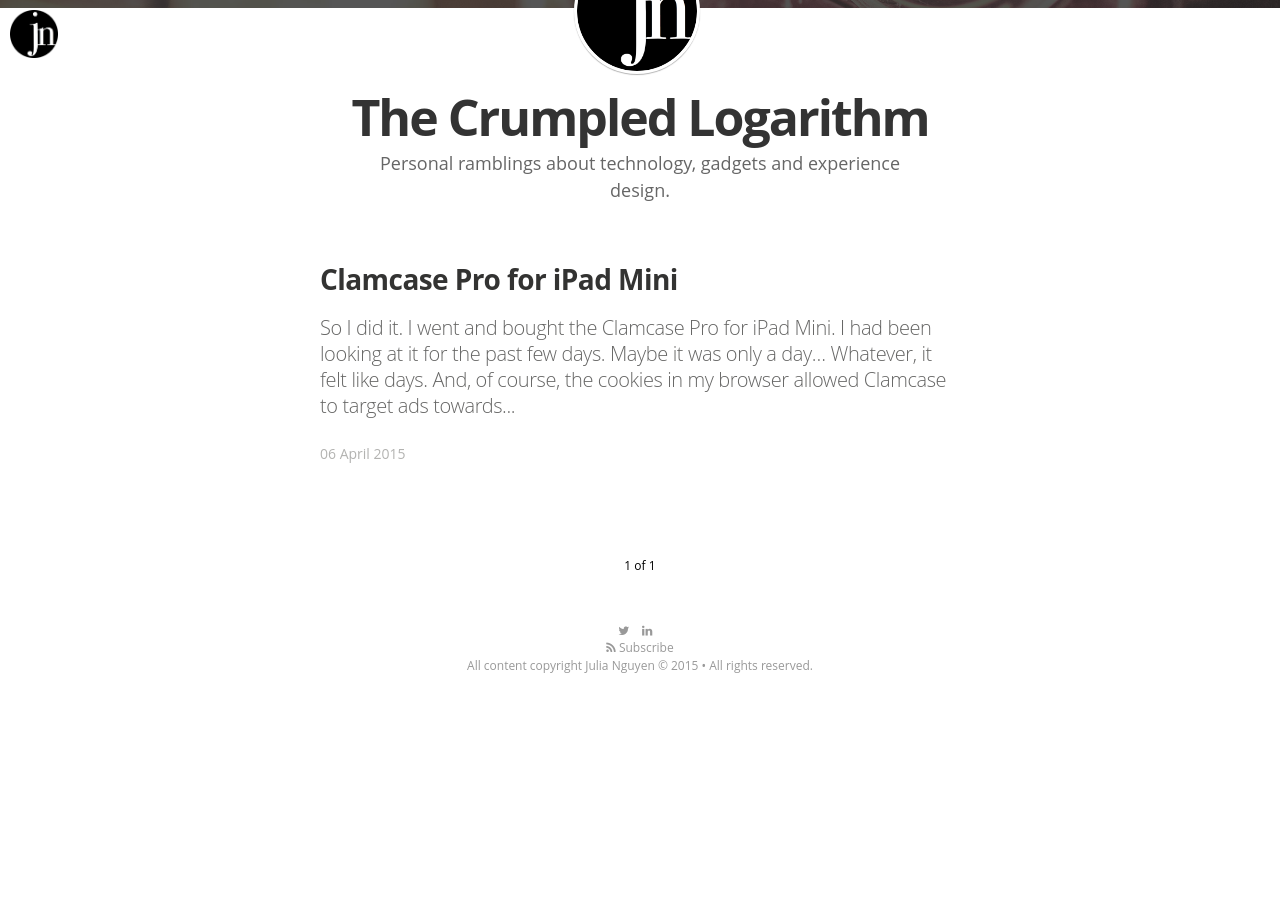
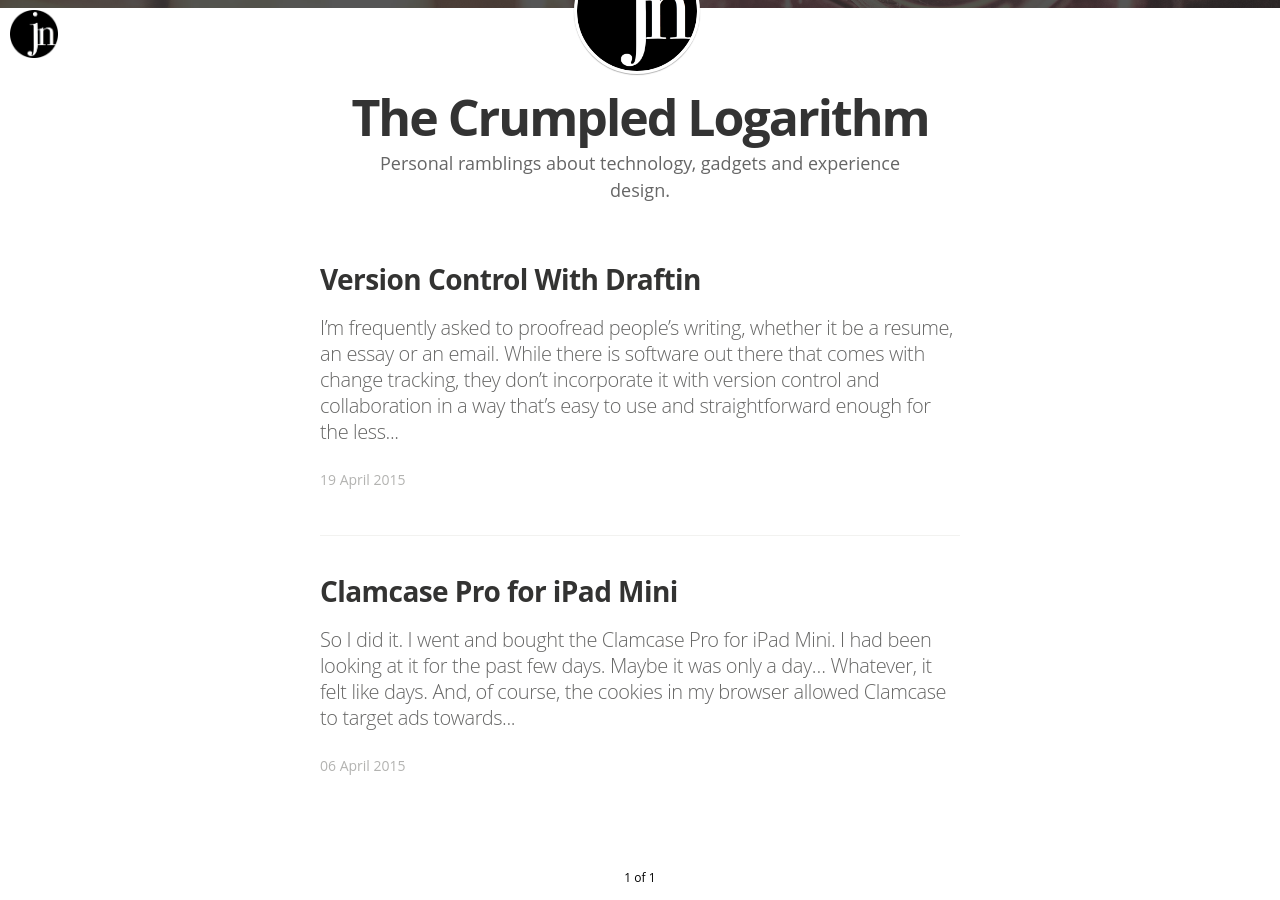
Before and after one commit to uxjulia/jekyll-blog, a Jekyll site: the page built from index.html, in a window 1280 px wide and 900 px high, scrolled down 442 px. Built offline with Jekyll 4.4.1, drawn with Linux system fonts in a browser that asks for light colours; nearby versions of some CDN libraries; some web fonts are replaced; Markdown is read by kramdown in place of the engine named in the settings; the list of posts is cut into pages by our own code; before the commit the page ends 1165 px from its top, so only the background shows below that; some of the changed lines change nothing that is shown.

Commit message:
merge from master

```diff
--- a/_drafts/draftin.md
+++ b/_posts/2015-04-19-Version-Control-With-Draftin.md
@@ -1,14 +1,10 @@
 ---
-layout: post
-title:  "Using Draftin for Version Control"
-date:   2015-04-17
 categories: Websites
 ---
-
 I’m frequently asked to proofread people’s writing, whether it be a resume, an essay or an email. While there is software out there that comes with change tracking, they don’t incorporate it with version control and collaboration in a way that’s easy to use and straightforward enough for the less than tech-savvy.
 
 A while back, I had scoured the internet for a “GitHub” for writers. Basically a tool that would give me version control, allow multiple people to collaborate at once, easily distinguish any changes that were made and subsequently reject or accept those changes.
 
-The solution that I found was in the form of a website: ![draftin.com](http://www.draftin.com). It’s a barebones site with very little fluff and gets right to the point. You can start your writing project right there, or paste in writing from an outside source. It keeps track of all your changes and allows you to share your writing for feedback or, like in my case, share the edits you’ve made to someone else’s writing. It’s completely free to use but if you like the service, you can donate by buying a monthly or yearly subscription to help maintain the site.
+The solution that I found was in the form of a website: [draftin.com](http://www.draftin.com). It’s a barebones site with very little fluff and gets right to the point. You can start your writing project right there, or paste in writing from an outside source. It keeps track of all your changes and allows you to share your writing for feedback or, like in my case, share the edits you’ve made to someone else’s writing. It’s completely free to use but if you like the service, you can donate by buying a monthly or yearly subscription to help maintain the site.
 
 The great thing is that all of the change tracking features work even if everything was done outside of the website. For example, I had already made all my edits to an essay but wanted to be able to share exactly where those edits were with another person. So I pasted in the original text into DraftIn and saved that as a draft. Then I went in and pasted over all of that text with my edited text. When I share the link, it highlights all of my changes right alongside the original text with an option to accept or reject.
```
